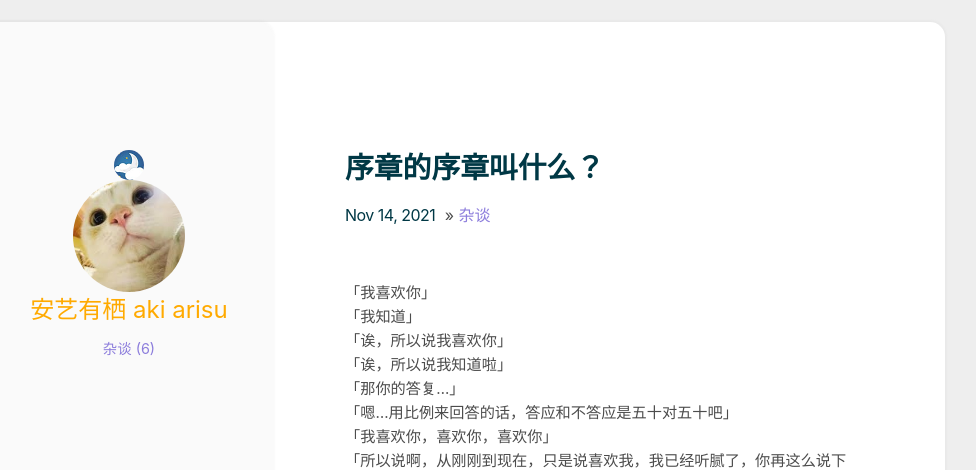
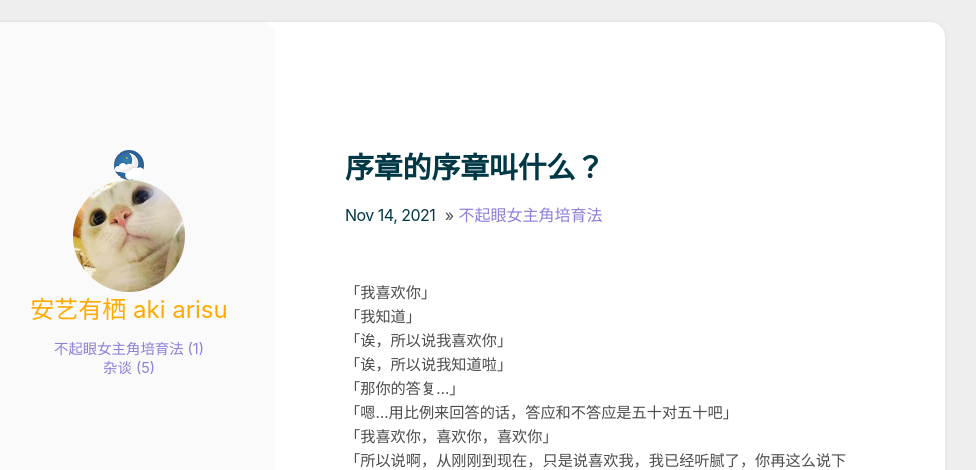
Before and after one commit to latalealice/latalealice.github.io, a Jekyll site: the page built from _posts/2021-11-14-序章的序章叫什么.md, in a window 1280 px wide. Shown: the top 470 px of the page, without its empty margins (175-1151 px from the left). Built offline with Jekyll 4.4.1, drawn with Linux system fonts in a browser that asks for light colours.

Commit message:
Update 2021-11-14-序章的序章叫什么.md

```diff
--- a/_posts/2021-11-14-序章的序章叫什么.md
+++ b/_posts/2021-11-14-序章的序章叫什么.md
@@ -1,6 +1,6 @@
 ---
 layout: post
-category: 杂谈
+category: 不起眼女主角培育法
 title: 序章的序章叫什么？
 ---
 
```
